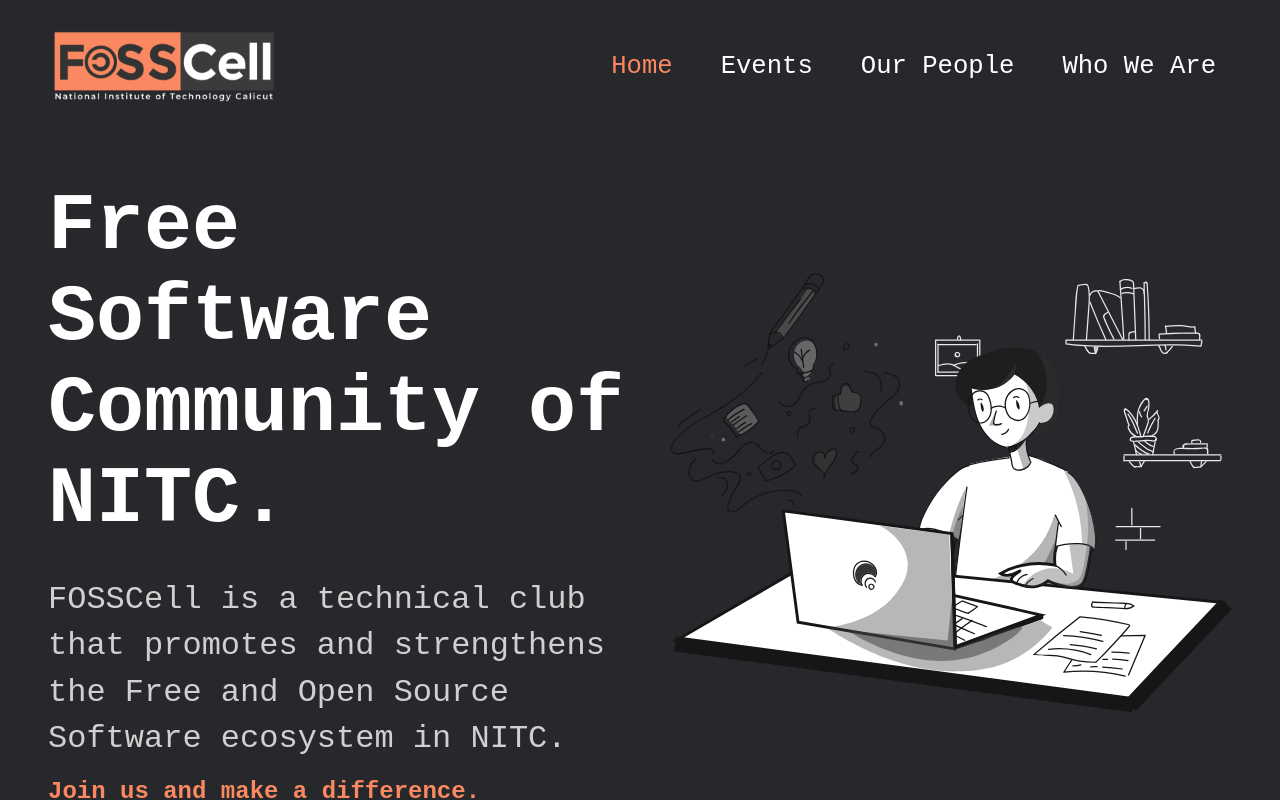
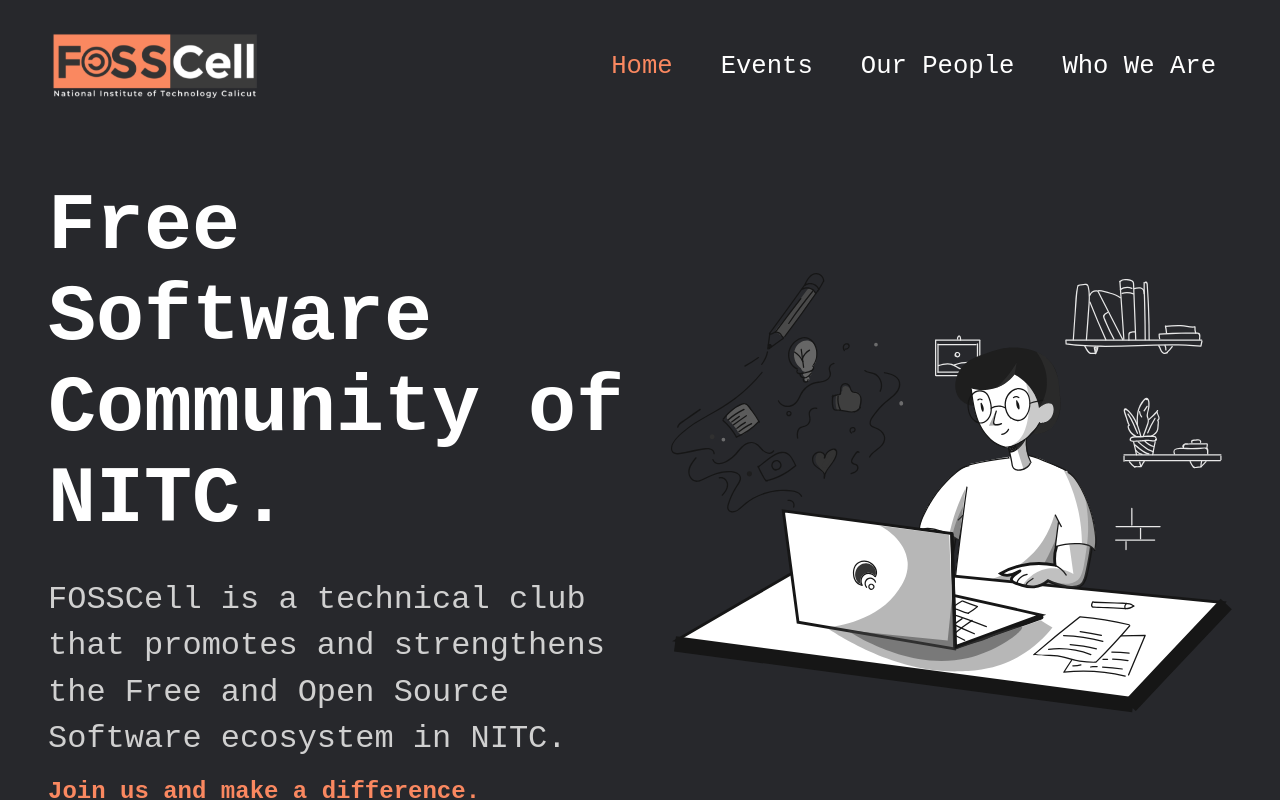
Before and after one commit to FOSSCellNITCalicut/fosscell-nextjs, a Next.js app: page / in a window 1280 px wide. Shown: the top 800 px of the page. Built offline with nearby package versions, Linux system fonts and the light colour scheme; no server answers.

Commit message:
updated the logo resolution

```diff
--- a/components/Footer.js
+++ b/components/Footer.js
@@ -28,8 +28,8 @@ export default function Footer() {
                             src={"/images/logo.svg"}
                             alt={"FOSSCell logo"}
                             layout="intrinsic"
-                            width={248}
-                            height={78}
+                            width={230}
+                            height={84}
                             objectFit="scale-down"
                         />
                  </Link>
--- a/components/Navbar.js
+++ b/components/Navbar.js
@@ -51,8 +51,8 @@ export default function Navbar() {
                             src={"/images/Logo.svg"}
                             alt={"FOSSCell logo"}
                             layout="intrinsic"
-                            width={248}
-                            height={78}
+                            width={230}
+                            height={84}
                             objectFit="scale-down"
                             priority={true}
                         />
```
